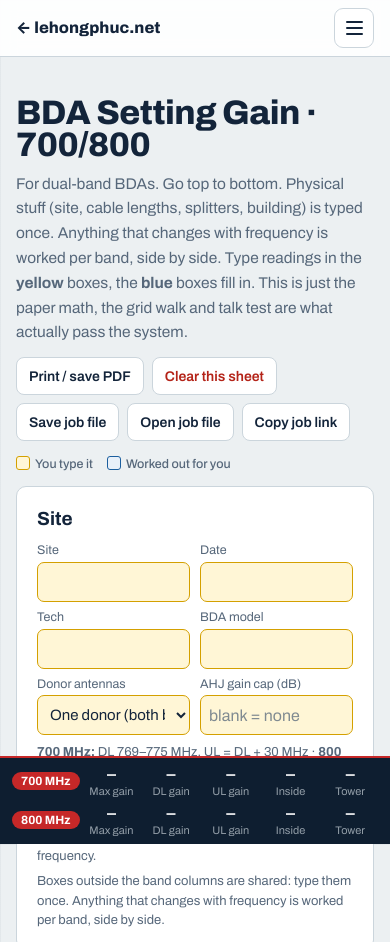
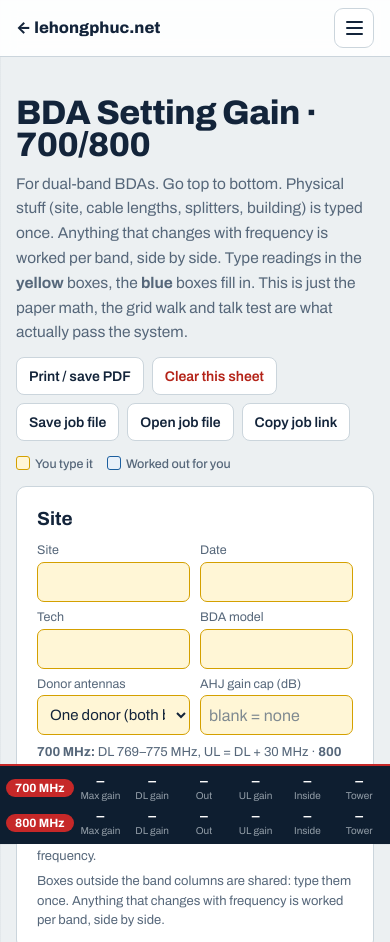
Before and after one commit to lukele1/portfolio-website, a plain HTML site: page 700-800/index.html in a window 390 px wide. Shown: the top 942 px of the page. Drawn offline with Linux system fonts and the light colour scheme.

Commit message:
Bottom bar: Out column per band, green inside +5 to +10, yellow outside
Co-Authored-By: Claude Opus 5.5 <noreply@anthropic.com>
Claude-Session: https://claude.ai/code/session_01DU2FRua7ezsa3fnwvCGiVW

```diff
--- a/700-800/index.html
+++ b/700-800/index.html
@@ -112,10 +112,10 @@ button.add{font:600 13.5px var(--sans);border:1px dashed var(--line);background:
 .chk input{width:20px;height:20px;min-height:0;flex:none;margin-top:2px;accent-color:var(--ok)}
 /* result bar */
 #bar{position:fixed;left:0;right:0;bottom:0;z-index:15;background:var(--card);border-top:1px solid var(--line);box-shadow:0 -6px 18px rgba(0,0,0,.1)}
-#bar .in{max-width:900px;margin:0 auto;display:grid;grid-template-columns:repeat(5,minmax(0,1fr));gap:4px;padding:7px max(12px,env(safe-area-inset-left,0px)) calc(7px + env(safe-area-inset-bottom,0px))}
+#bar .in{max-width:900px;margin:0 auto;display:grid;grid-template-columns:repeat(6,minmax(0,1fr));gap:4px;padding:7px max(12px,env(safe-area-inset-left,0px)) calc(7px + env(safe-area-inset-bottom,0px))}
 #bar div{text-align:center;font-size:11px;color:var(--muted);line-height:1.2}
 #bar b{display:block;font:600 15px var(--mono);color:var(--ink)}
-#bar .ok b{color:var(--ok)} #bar .bad b{color:var(--bad)}
+#bar .ok b{color:var(--ok)} #bar .bad b{color:var(--bad)}#bar .warn b{color:#B7791F}@media (max-width:640px){#bar .rg{display:none}}@media (max-width:420px){#bar b{font-size:13px}#bar div{font-size:10px}#bar .in{gap:2px;padding-left:6px;padding-right:6px}}
 footer{font-size:13px;color:var(--muted);margin-top:20px}
 :focus-visible{outline:2px solid var(--calc);outline-offset:2px}
 @media print{
@@ -192,7 +192,7 @@ button.add{font-weight:700}
 #bar{background:var(--panel);border-top:2px solid var(--accent);box-shadow:none}
 #bar div{color:rgba(228,235,241,.62)}
 #bar b{color:#fff}
-#bar .ok b{color:#7BD88F} #bar .bad b{color:#FF8A80}
+#bar .ok b{color:#7BD88F} #bar .bad b{color:#FF8A80}#bar .warn b{color:#FFD166}
 footer{line-height:1.6}
 
 .duo{display:grid;grid-template-columns:1fr 1fr;gap:12px;margin-top:10px}
@@ -202,7 +202,7 @@ footer{line-height:1.6}
 .duo table.grid{min-width:420px}
 @media (max-width:760px){.duo{grid-template-columns:1fr}}
 .wrap{padding-bottom:140px}
-#bar .in{grid-template-columns:auto repeat(5,minmax(0,1fr));row-gap:6px}
+#bar .in{grid-template-columns:auto repeat(6,minmax(0,1fr));row-gap:6px}
 #bar .bn{align-self:center;font:700 12px var(--sans);color:#fff;background:var(--accent);border-radius:999px;padding:2px 9px;text-align:center}
 .jmsg{align-self:center;font-size:13.5px;font-weight:600;color:var(--ok)}
 table.grid select{min-width:66px;width:100%;padding:6px 24px 6px 8px}
@@ -618,8 +618,8 @@ function update(){
     if(isN(o.gchk)&&isN(o.dlset)) setV(i,'gchk',Math.abs(o.gchk-o.dlset)<=2?'ok':'bad',Math.abs(o.gchk-o.dlset)<=2?`Within 2 dB of the ${f1(o.dlset)} you set.`:`${f1(o.gchk-o.dlset)} dB off the setting. Check the channel, the pad, or the BDA limiting (injected too hot?).`); else setV(i,'gchk','na','Read Power OUT and IN on the same channel.');
   });
   const gg=num(S.sh.gridGen),gc=num(S.sh.gridCrit); if(isN(gg)||isN(gc)){const ok=(!isN(gg)||gg>=95)&&(!isN(gc)||gc>=99);setV('s','grid',ok?'ok':'bad',ok?'Grid walk passes.':'Grid walk short: general needs 95%, critical needs 99%.')} else setV('s','grid','na','Enter the grid results.');
-  const bx=(k,val,pass)=>`<div class="${pass===true?'ok':pass===false?'bad':''}"><b>${isN(val)?f1(val):'—'}</b>${k}</div>`;
-  $('barin').innerHTML=O.map((o,i)=>`<div class="bn">${BN[i]}</div>`+bx('Max gain',o.mg)+bx('DL gain',o.dlset)+bx('UL gain',o.ulset)+bx('Inside',o.rx,isN(o.rx)?o.rx>=-95:null)+bx('Tower',o.tower,isN(o.tower)?o.tower>=-95:null)).join('');
+  const bx=(k,val,pass)=>`<div class="${pass===true?'ok':pass===false?'bad':pass==='warn'?'warn':''}"><b>${isN(val)?f1(val):'—'}</b>${k}</div>`;
+  $('barin').innerHTML=O.map((o,i)=>`<div class="bn">${BN[i]}</div>`+bx('Max gain',o.mg)+bx('DL gain',o.dlset)+bx('Out<span class="rg"> (+5 to +10)</span>',o.strongOut,isN(o.strongOut)?(o.strongOut>=4.95&&o.strongOut<=10.05?true:'warn'):null)+bx('UL gain',o.ulset)+bx('Inside',o.rx,isN(o.rx)?o.rx>=-95:null)+bx('Tower',o.tower,isN(o.tower)?o.tower>=-95:null)).join('');
 }
 // ---------- events ----------
 function setPath(p,val){const a=p.split('.');let t=S;for(let i=0;i<a.length-1;i++)t=t[a[i]];t[a[a.length-1]]=val}
```
Also changed, not shown: 700/index.html (+5 -5 lines), 800/index.html (+5 -5 lines), uhf-vhf/index.html (+6 -6 lines), uhf/index.html (+5 -5 lines), vhf/index.html (+5 -5 lines).
